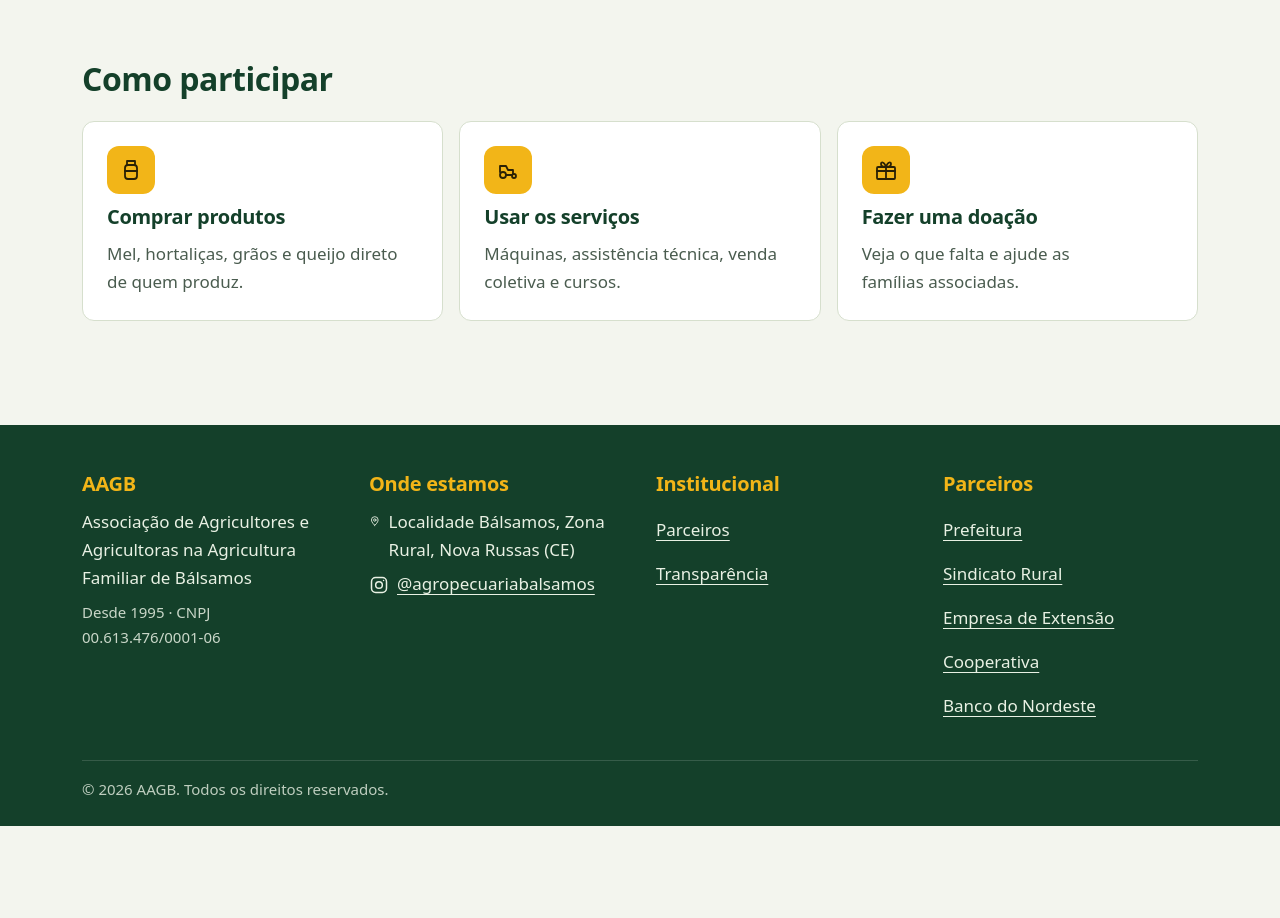
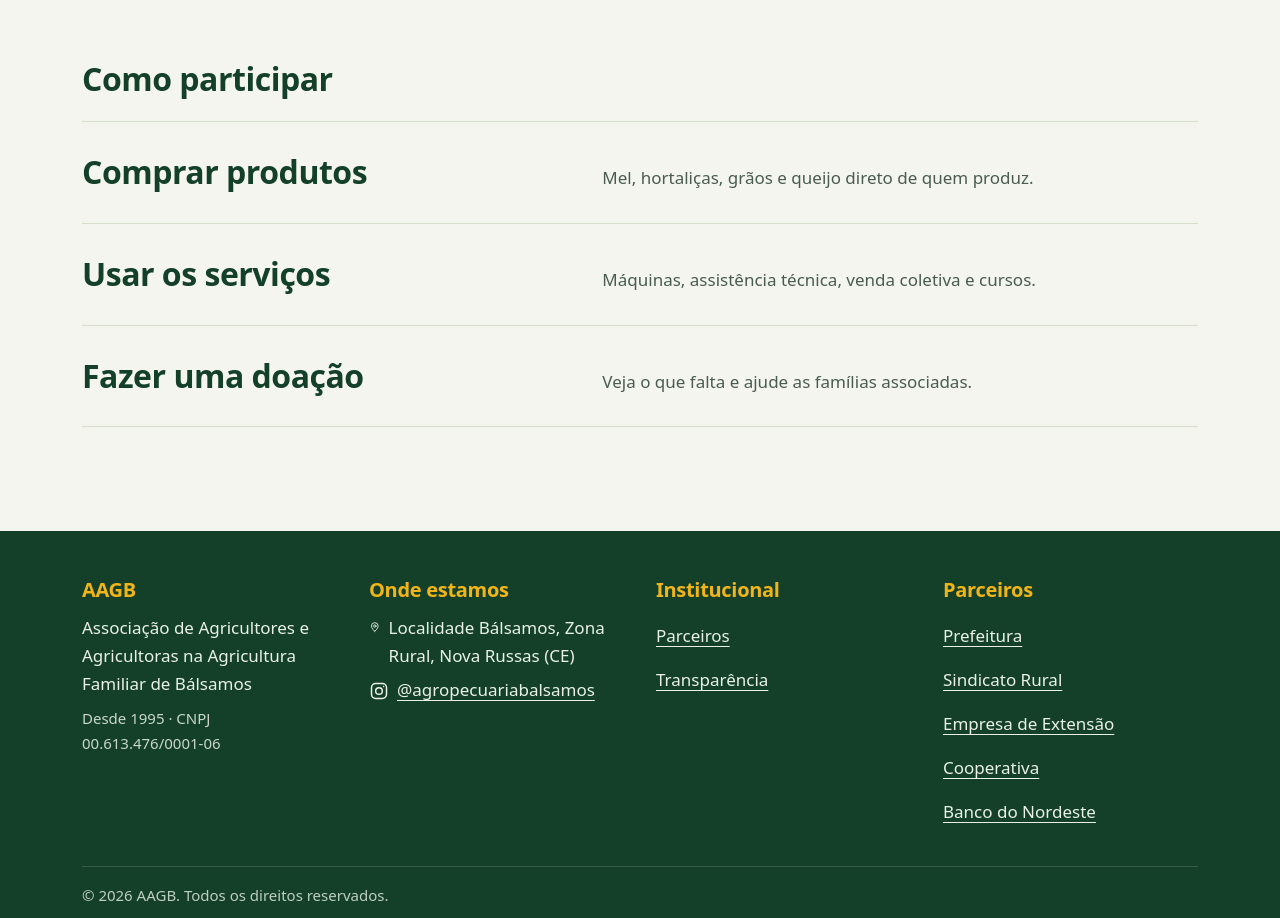
Before and after one commit to SCOLETZERA/aagb-site, a React (Vite) app in the folder apps/web/: page / in a window 1280 px wide. Shown: the part 1840-2758 px from the top of the page. Before the commit the page ends 2666 px from the top, so only its background shows below. Built offline with nearby package versions, Linux system fonts and the light colour scheme; a web font is replaced by a local one.

Commit message:
style(design): FINDING-004 — "Como participar" vira lista de linhas, sem trio de cartões com ícone
Co-Authored-By: Claude Sonnet 5.5 <noreply@anthropic.com>

```diff
--- a/apps/web/src/pages/HomePage.module.css
+++ b/apps/web/src/pages/HomePage.module.css
@@ -198,10 +198,47 @@
   font-size: var(--text-sm);
 }
 
+/* Três caminhos de ação em linhas de texto, sem cartões nem ícones: a lista se lê só pelos títulos. */
 .ways {
+  margin: 0;
+  padding: 0;
+  list-style: none;
+  border-bottom: 1px solid var(--line);
+}
+
+.way {
   display: grid;
-  grid-template-columns: repeat(auto-fit, minmax(16rem, 1fr));
-  gap: var(--space-4);
+  grid-template-columns: minmax(0, 1fr) minmax(0, 1.2fr);
+  align-items: baseline;
+  gap: var(--space-2) var(--space-5);
+  padding-block: var(--space-5);
+  border-top: 1px solid var(--line);
+  text-decoration: none;
+}
+
+.wayTitle {
+  font-family: var(--font-display);
+  font-size: var(--text-xl);
+  font-weight: 750;
+  letter-spacing: -0.015em;
+  color: var(--brand);
+  text-decoration: underline 3px transparent;
+  text-underline-offset: 6px;
+  transition: text-decoration-color 0.15s;
+}
+
+.way:hover .wayTitle {
+  text-decoration-color: var(--sun);
+}
+
+.wayText {
+  color: var(--ink-soft);
+}
+
+@media (max-width: 40rem) {
+  .way {
+    grid-template-columns: minmax(0, 1fr);
+  }
 }
 
 .retry {
--- a/apps/web/src/pages/HomePage.tsx
+++ b/apps/web/src/pages/HomePage.tsx
@@ -16,10 +16,10 @@ const VALUES: { icon: IconName; title: string; text: string }[] = [
   { icon: 'users', title: 'União e cooperação', text: 'Associados que crescem juntos e se apoiam.' },
 ]
 
-const WAYS: { to: string; icon: IconName; title: string; text: string }[] = [
-  { to: '/produtos', icon: 'jar', title: 'Comprar produtos', text: 'Mel, hortaliças, grãos e queijo direto de quem produz.' },
-  { to: '/servicos', icon: 'tractor', title: 'Usar os serviços', text: 'Máquinas, assistência técnica, venda coletiva e cursos.' },
-  { to: '/doacoes', icon: 'gift', title: 'Fazer uma doação', text: 'Veja o que falta e ajude as famílias associadas.' },
+const WAYS: { to: string; title: string; text: string }[] = [
+  { to: '/produtos', title: 'Comprar produtos', text: 'Mel, hortaliças, grãos e queijo direto de quem produz.' },
+  { to: '/servicos', title: 'Usar os serviços', text: 'Máquinas, assistência técnica, venda coletiva e cursos.' },
+  { to: '/doacoes', title: 'Fazer uma doação', text: 'Veja o que falta e ajude as famílias associadas.' },
 ]
 
 function FurrowBand() {
@@ -132,11 +132,16 @@ export function HomePage() {
         </Section>
 
         <Section title="Como participar">
-          <div className={styles.ways}>
+          <ul className={styles.ways}>
             {WAYS.map((w) => (
-              <LinkCard key={w.to} to={w.to} title={w.title} summary={w.text} icon={w.icon} />
+              <li key={w.to}>
+                <Link to={w.to} className={styles.way}>
+                  <span className={styles.wayTitle}>{w.title}</span>
+                  <span className={styles.wayText}>{w.text}</span>
+                </Link>
+              </li>
             ))}
-          </div>
+          </ul>
         </Section>
       </Container>
     </>
```
